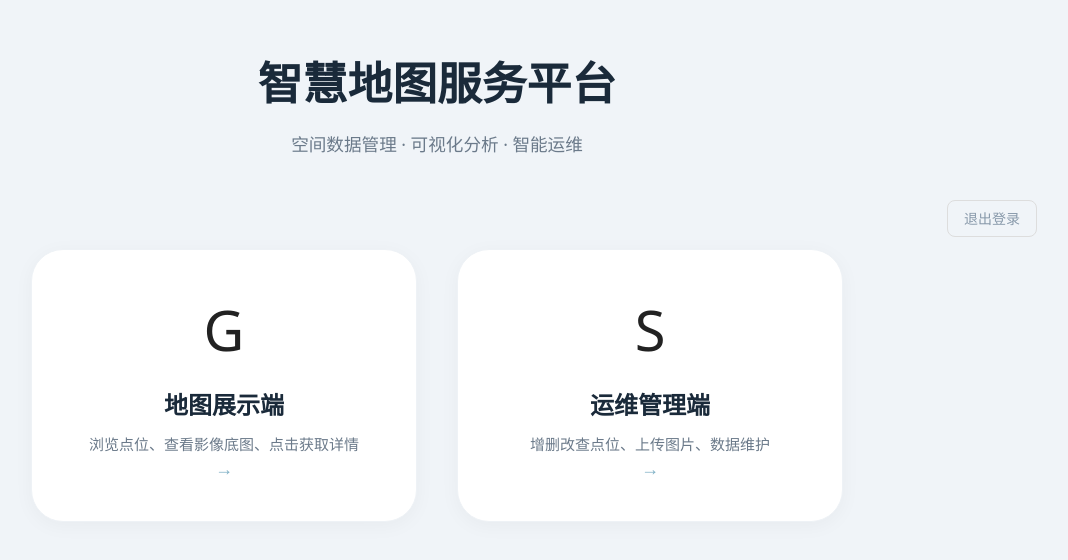
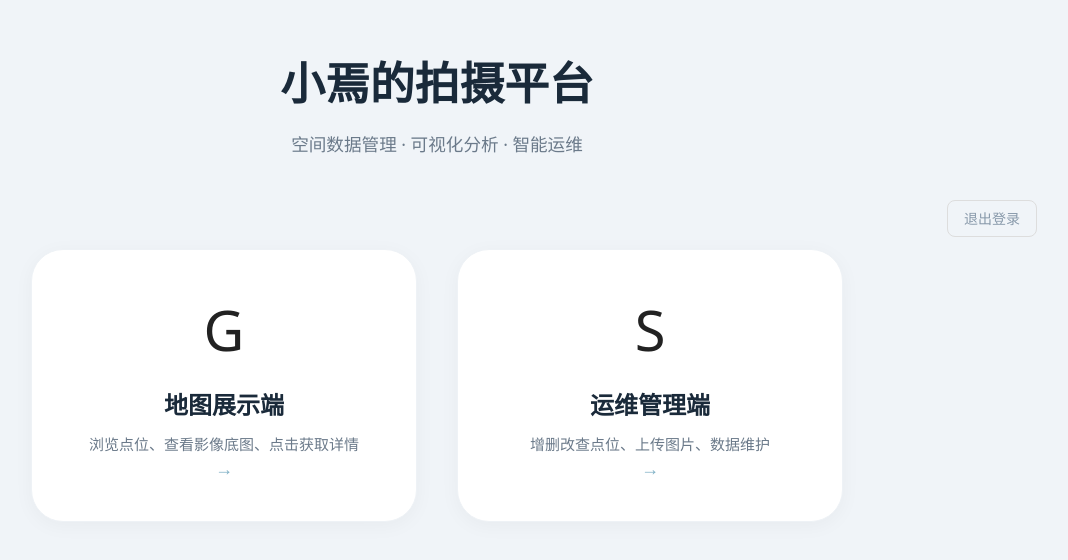
Before and after one commit to ZAIYAN8/my-map-backend, a plain HTML site: page portal.html in a window 1280 px wide. Shown: the part 128-688 px from the top of the page, without its empty margins (203-1271 px from the left). Drawn offline with Linux system fonts and the light colour scheme.

Commit message:
Update portal.html

```diff
--- a/portal.html
+++ b/portal.html
@@ -65,7 +65,7 @@
 </head>
 <body>
 <div class="container">
-    <h1>智慧地图服务平台</h1>
+    <h1>小焉的拍摄平台</h1>
     <p class="subtitle">空间数据管理 · 可视化分析 · 智能运维</p>
     <div style="text-align: right; margin-bottom: 20px;">
         <a href="/api/portal/logout" style="color: #8899aa; text-decoration: none; font-size: 14px; padding: 8px 16px; border: 1px solid #ddd; border-radius: 8px; transition: all 0.2s;" onmouseover="this.style.color='#667eea';this.style.borderColor='#667eea'" onmouseout="this.style.color='#8899aa';this.style.borderColor='#ddd'">退出登录</a>
```
